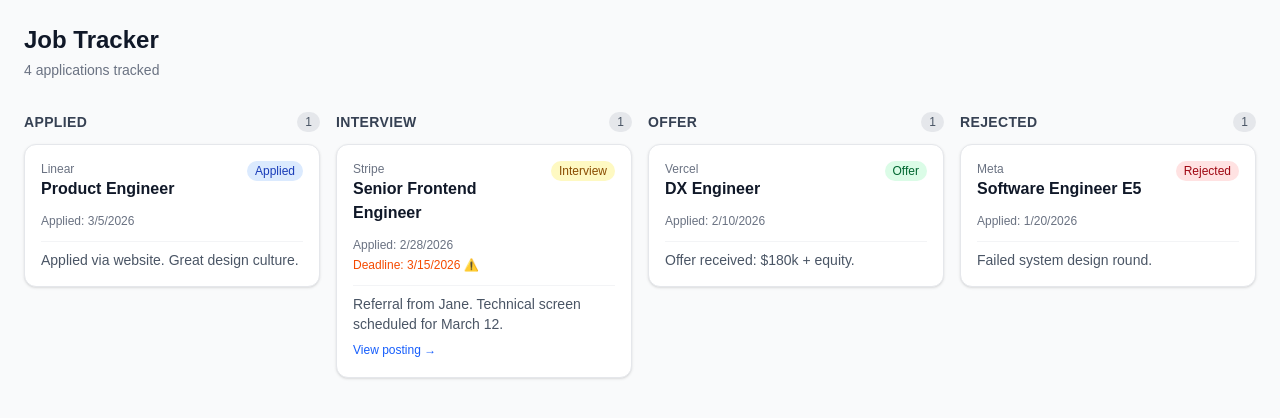
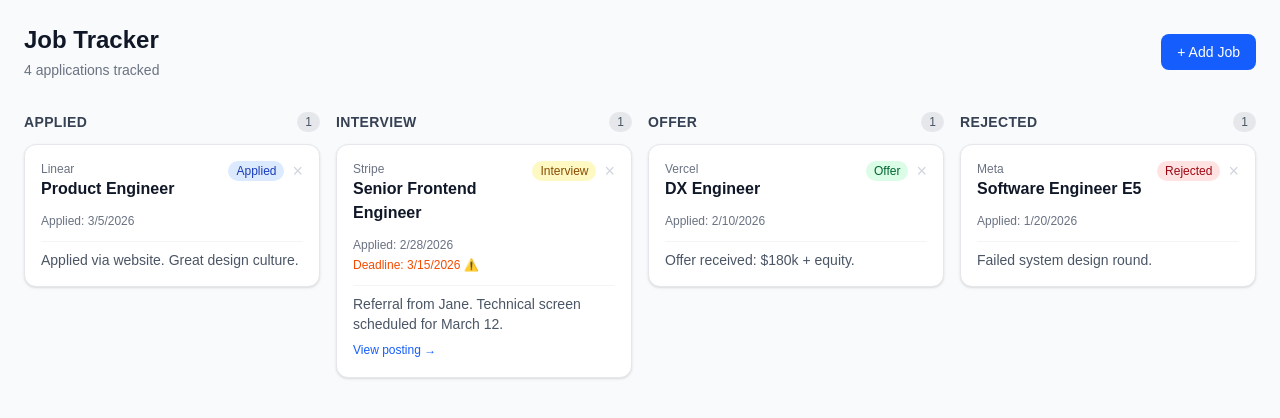
Before and after one commit to greatberser/Job-Application-Tracker, a Next.js app: page / in a window 1280 px wide. Shown: the top 418 px of the page. Built offline with nearby package versions, Linux system fonts and the light colour scheme.

Commit message:
add Zustand store with add/delete jobs and modal form

```diff
--- a/package.json
+++ b/package.json
@@ -11,7 +11,8 @@
   "dependencies": {
     "next": "16.1.6",
     "react": "19.2.3",
-    "react-dom": "19.2.3"
+    "react-dom": "19.2.3",
+    "zustand": "^5.0.11"
   },
   "devDependencies": {
     "@tailwindcss/postcss": "^4",
--- a/src/app/page.tsx
+++ b/src/app/page.tsx
@@ -1,20 +1,34 @@
+'use client';
+
+// This page is now a client component because it reads from Zustand.
+// In Next.js App Router, only client components can use hooks.
+// Server components can't — they run only on the server.
+
 import { JOB_STATUSES } from '@/types/job';
-import { SAMPLE_JOBS } from '@/utils/sampleData';
+import { useJobStore } from '@/store/jobStore';
 import JobCard from '@/components/JobCard';
+import AddJobForm from '@/components/AddJobForm';
 
 export default function Home() {
+  // ← Zustand: subscribe to the full jobs array.
+  // Any time jobs changes (add/delete), this component re-renders.
+  const jobs = useJobStore((state) => state.jobs);
+
   return (
     <main className="min-h-screen bg-gray-50 p-6">
-      <header className="mb-8">
-        <h1 className="text-2xl font-bold text-gray-900">Job Tracker</h1>
-        <p className="text-sm text-gray-500 mt-1">
-          {SAMPLE_JOBS.length} applications tracked
-        </p>
+      <header className="mb-8 flex items-center justify-between">
+        <div>
+          <h1 className="text-2xl font-bold text-gray-900">Job Tracker</h1>
+          <p className="text-sm text-gray-500 mt-1">
+            {jobs.length} applications tracked
+          </p>
+        </div>
+        <AddJobForm />
       </header>
 
       <div className="grid grid-cols-1 sm:grid-cols-2 lg:grid-cols-4 gap-4">
         {JOB_STATUSES.map(({ value, label }) => {
-          const jobs = SAMPLE_JOBS.filter((j) => j.status === value);
+          const col = jobs.filter((j) => j.status === value);
           return (
             <div key={value} className="flex flex-col gap-3">
               <div className="flex items-center justify-between">
@@ -22,13 +36,13 @@
                   {label}
                 </h2>
                 <span className="text-xs bg-gray-200 text-gray-600 rounded-full px-2 py-0.5">
-                  {jobs.length}
+                  {col.length}
                 </span>
               </div>
-              {jobs.length === 0 ? (
+              {col.length === 0 ? (
                 <p className="text-xs text-gray-400 italic">No applications</p>
               ) : (
-                jobs.map((job) => <JobCard key={job.id} job={job} />)
+                col.map((job) => <JobCard key={job.id} job={job} />)
               )}
             </div>
           );
--- /dev/null
+++ b/src/components/AddJobForm.tsx
@@ -0,0 +1,120 @@
+'use client';
+
+import { useState } from 'react';
+import { useJobStore } from '@/store/jobStore';
+import { JOB_STATUSES, JobStatus } from '@/types/job';
+
+export default function AddJobForm() {
+  const [open, setOpen] = useState(false);
+  const [form, setForm] = useState({
+    company: '',
+    role: '',
+    status: 'applied' as JobStatus,
+    appliedDate: new Date().toISOString().split('T')[0],
+    deadline: '',
+    notes: '',
+    link: '',
+  });
+
+  // ← Zustand: grab only the action we need
+  const addJob = useJobStore((state) => state.addJob);
+
+  function handleSubmit(e: React.FormEvent) {
+    e.preventDefault();
+    addJob({
+      ...form,
+      deadline: form.deadline || undefined,
+      notes: form.notes || undefined,
+      link: form.link || undefined,
+    });
+    setOpen(false);
+    setForm({
+      company: '',
+      role: '',
+      status: 'applied',
+      appliedDate: new Date().toISOString().split('T')[0],
+      deadline: '',
+      notes: '',
+      link: '',
+    });
+  }
+
+  if (!open) {
+    return (
+      <button
+        onClick={() => setOpen(true)}
+        className="px-4 py-2 bg-blue-600 text-white text-sm rounded-lg hover:bg-blue-700 transition-colors"
+      >
+        + Add Job
+      </button>
+    );
+  }
+
+  return (
+    <div className="fixed inset-0 bg-black/40 flex items-center justify-center z-50">
+      <form
+        onSubmit={handleSubmit}
+        className="bg-white rounded-xl shadow-xl p-6 w-full max-w-md space-y-4"
+      >
+        <div className="flex justify-between items-center">
+          <h2 className="font-semibold text-gray-900">New Application</h2>
+          <button type="button" onClick={() => setOpen(false)} className="text-gray-400 hover:text-gray-700 text-xl">×</button>
+        </div>
+
+        <Field label="Company *">
+          <input required value={form.company} onChange={(e) => setForm({ ...form, company: e.target.value })} className={input} />
+        </Field>
+
+        <Field label="Role *">
+          <input required value={form.role} onChange={(e) => setForm({ ...form, role: e.target.value })} className={input} />
+        </Field>
+
+        <Field label="Status">
+          <select value={form.status} onChange={(e) => setForm({ ...form, status: e.target.value as JobStatus })} className={input}>
+            {JOB_STATUSES.map((s) => (
+              <option key={s.value} value={s.value}>{s.label}</option>
+            ))}
+          </select>
+        </Field>
+
+        <div className="grid grid-cols-2 gap-3">
+          <Field label="Applied Date *">
+            <input required type="date" value={form.appliedDate} onChange={(e) => setForm({ ...form, appliedDate: e.target.value })} className={input} />
+          </Field>
+          <Field label="Deadline">
+            <input type="date" value={form.deadline} onChange={(e) => setForm({ ...form, deadline: e.target.value })} className={input} />
+          </Field>
+        </div>
+
+        <Field label="Job Link">
+          <input type="url" value={form.link} onChange={(e) => setForm({ ...form, link: e.target.value })} placeholder="https://..." className={input} />
+        </Field>
+
+        <Field label="Notes">
+          <textarea value={form.notes} onChange={(e) => setForm({ ...form, notes: e.target.value })} rows={3} className={input} />
+        </Field>
+
+        <div className="flex gap-2 pt-1">
+          <button type="submit" className="flex-1 bg-blue-600 text-white py-2 rounded-lg text-sm hover:bg-blue-700 transition-colors">
+            Add Application
+          </button>
+          <button type="button" onClick={() => setOpen(false)} className="flex-1 border border-gray-300 py-2 rounded-lg text-sm text-gray-700 hover:bg-gray-50 transition-colors">
+            Cancel
+          </button>
+        </div>
+      </form>
+    </div>
+  );
+}
+
+// small helpers to keep JSX clean
+const input = 'w-full border border-gray-300 rounded-lg px-3 py-2 text-sm text-gray-900 placeholder:text-gray-400 focus:outline-none focus:ring-2 focus:ring-blue-500';
+
+function Field({ label, children }: { label: string; children: React.ReactNode }) {
+  return (
+    <div>
+      <label className="block text-xs font-medium text-gray-600 mb-1">{label}</label>
+      {children}
+    </div>
+  );
+}
--- a/src/components/JobCard.tsx
+++ b/src/components/JobCard.tsx
@@ -1,4 +1,7 @@
+'use client';
+
 import { Job } from '@/types/job';
+import { useJobStore } from '@/store/jobStore';
 import StatusBadge from './StatusBadge';
 
 interface Props {
@@ -6,6 +9,10 @@
 }
 
 export default function JobCard({ job }: Props) {
+  // ← Zustand: subscribe only to the deleteJob action.
+  // This component won't re-render when other state (like jobs list) changes.
+  const deleteJob = useJobStore((state) => state.deleteJob);
+
   const deadlineSoon =
     job.deadline &&
     new Date(job.deadline) <= new Date(Date.now() + 7 * 24 * 60 * 60 * 1000);
@@ -17,7 +24,16 @@
           <p className="text-xs text-gray-500">{job.company}</p>
           <h3 className="font-semibold text-gray-900">{job.role}</h3>
         </div>
-        <StatusBadge status={job.status} />
+        <div className="flex items-center gap-2">
+          <StatusBadge status={job.status} />
+          <button
+            onClick={() => deleteJob(job.id)}
+            className="text-gray-300 hover:text-red-500 transition-colors text-lg leading-none"
+            aria-label="Delete job"
+          >
+            ×
+          </button>
+        </div>
       </div>
 
       <div className="mt-3 text-xs text-gray-500 space-y-1">
--- /dev/null
+++ b/src/store/jobStore.ts
@@ -0,0 +1,35 @@
+import { create } from 'zustand';
+import { Job, JobStatus } from '@/types/job';
+import { SAMPLE_JOBS } from '@/utils/sampleData';
+
+interface JobStore {
+  jobs: Job[];
+  addJob: (job: Omit<Job, 'id'>) => void;
+  deleteJob: (id: string) => void;
+  updateJob: (id: string, updates: Partial<Job>) => void;
+  setStatus: (id: string, status: JobStatus) => void;
+}
+
+export const useJobStore = create<JobStore>((set) => ({
+  jobs: SAMPLE_JOBS,
+
+  addJob: (job) =>
+    set((state) => ({
+      jobs: [...state.jobs, { ...job, id: crypto.randomUUID() }],
+    })),
+
+  deleteJob: (id) =>
+    set((state) => ({
+      jobs: state.jobs.filter((j) => j.id !== id),
+    })),
+
+  updateJob: (id, updates) =>
+    set((state) => ({
+      jobs: state.jobs.map((j) => (j.id === id ? { ...j, ...updates } : j)),
+    })),
+
+  setStatus: (id, status) =>
+    set((state) => ({
+      jobs: state.jobs.map((j) => (j.id === id ? { ...j, status } : j)),
+    })),
+}));
```
Also changed, not shown: 1 other file (tests, documents, lock files or other folders).
